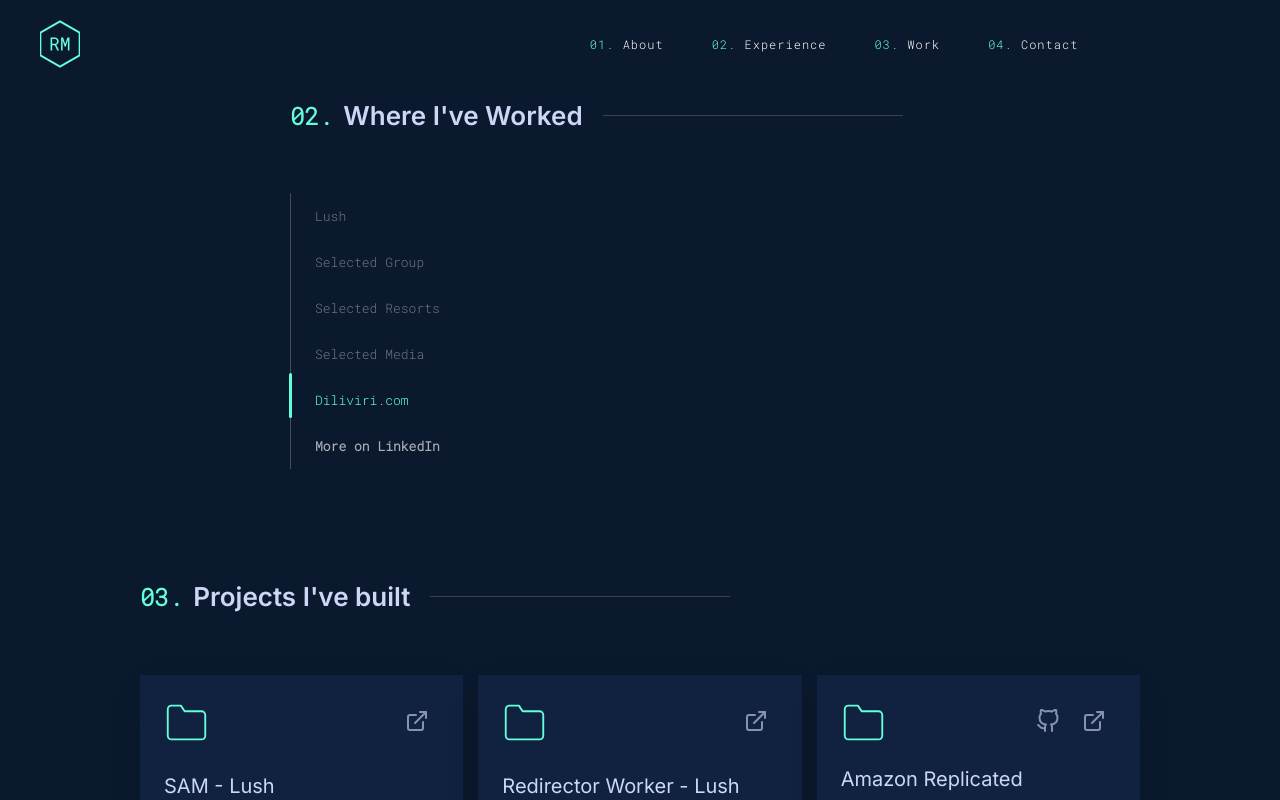
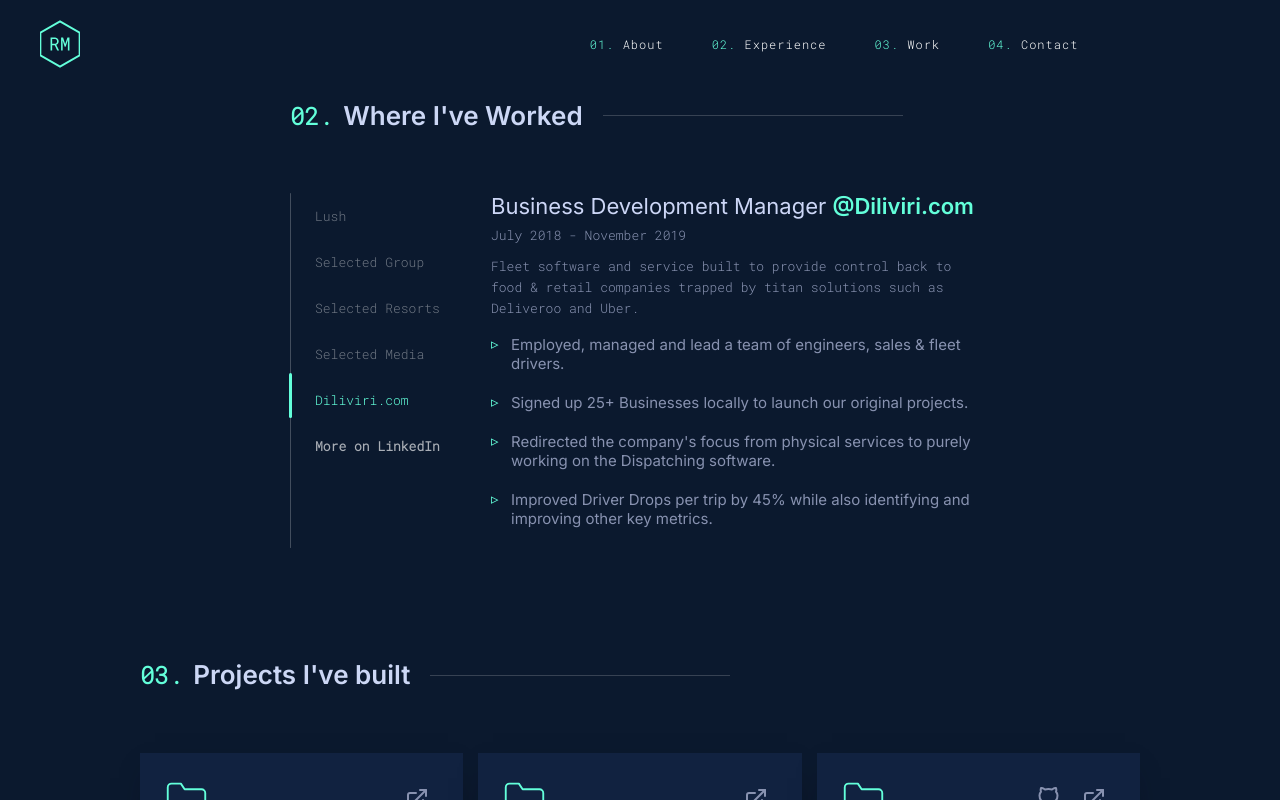
Before and after one commit to designedhead/raf-portfolio, a Next.js app: page / in a window 1280 px wide. Both pictures are taken after a click on the element "Diliviri.com". Shown: the part 1577-2377 px from the top of the page. Built offline with nearby package versions, Linux system fonts and the light colour scheme.

Commit message:
fix: Wrong id

```diff
--- a/src/components/Experience.js
+++ b/src/components/Experience.js
@@ -233,7 +233,7 @@ function Experience() {
           </div>
           <div
             className={
-              experience === 3
+              experience === 4
                 ? "block animated animatedFadeInUp fadeInUp"
                 : "hidden"
             }
```
